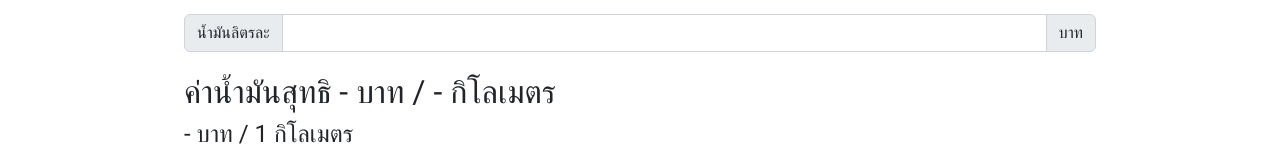
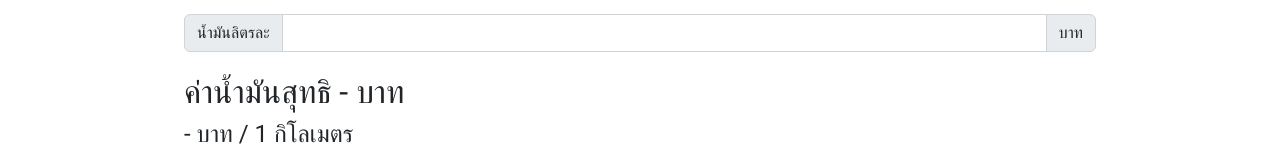
Before and after one commit to kochapas/kochapas-2023, a Next.js app: page /apps/001 in a window 1280 px wide. Shown: the part 473-639 px from the top of the page. Built offline with nearby package versions, Linux system fonts and the light colour scheme.

Commit message:
Add 404 for non existing app, remove float menu on custom app page, adjust design.

```diff
--- a/src/components/FloatMenu.tsx
+++ b/src/components/FloatMenu.tsx
@@ -4,6 +4,7 @@ import { CircleFlag } from 'react-circle-flags'
 import { FontAwesomeIcon } from "@fortawesome/react-fontawesome";
 import { faFileArrowDown } from "@fortawesome/free-solid-svg-icons";
 import { useTranslation } from "react-i18next";
+import { useRouter } from 'next/router';
 
 /**
  * Component for the float menu that floats on the bottom right of the screen.
@@ -11,6 +12,7 @@ import { useTranslation } from "react-i18next";
  * @returns FloatMenu component.
  */
 export const FloatMenu = ({ children }: PropsWithChildren) => {
+  const router = useRouter();
   const { t, i18n } = useTranslation();
   const supportedLanguage = ["jp", "th", "us"];
   const defaultLanguage = "us";
@@ -26,6 +28,15 @@ export const FloatMenu = ({ children }: PropsWithChildren) => {
   const handleLanguageChange = (lang: string) => {
     setSelectedLanguage(lang);
     i18n.changeLanguage(languagePair[lang]);
+  }
+
+  if (router.asPath.startsWith("/apps/")) {
+    // Don't render the float menu if it is the custom apps page.
+    return (
+      <>
+        {children}
+      </>
+    )
   }
 
   return (
--- a/src/components/apps/grabCarTools.tsx
+++ b/src/components/apps/grabCarTools.tsx
@@ -105,7 +105,7 @@ export const GrabCarTools = () => {
             <span className="input-group-text">บาท</span>
           </div>
           <div className="d-block">
-            <p className="fs-2 mb-0">ค่าน้ำมันสุทธิ {result} บาท / {totalKm || "-"} กิโลเมตร </p>
+            <p className="fs-2 mb-0">ค่าน้ำมันสุทธิ {result} บาท</p>
             <p className="fs-4">{costPerKm} บาท / 1 กิโลเมตร</p>
           </div>
         </CardContainer>
--- a/src/pages/apps/[id].tsx
+++ b/src/pages/apps/[id].tsx
@@ -18,7 +18,7 @@ export default function AppsRouter() {
   const key = (id as string || "000") as keyof typeof APPS_ROUTER;
   const TheApp = APPS_ROUTER[key];
   if (!TheApp) {
-    return <ErrorPage statusCode={404}/>;
+    return <ErrorPage statusCode={404} />;
   }
 
   return (
```
